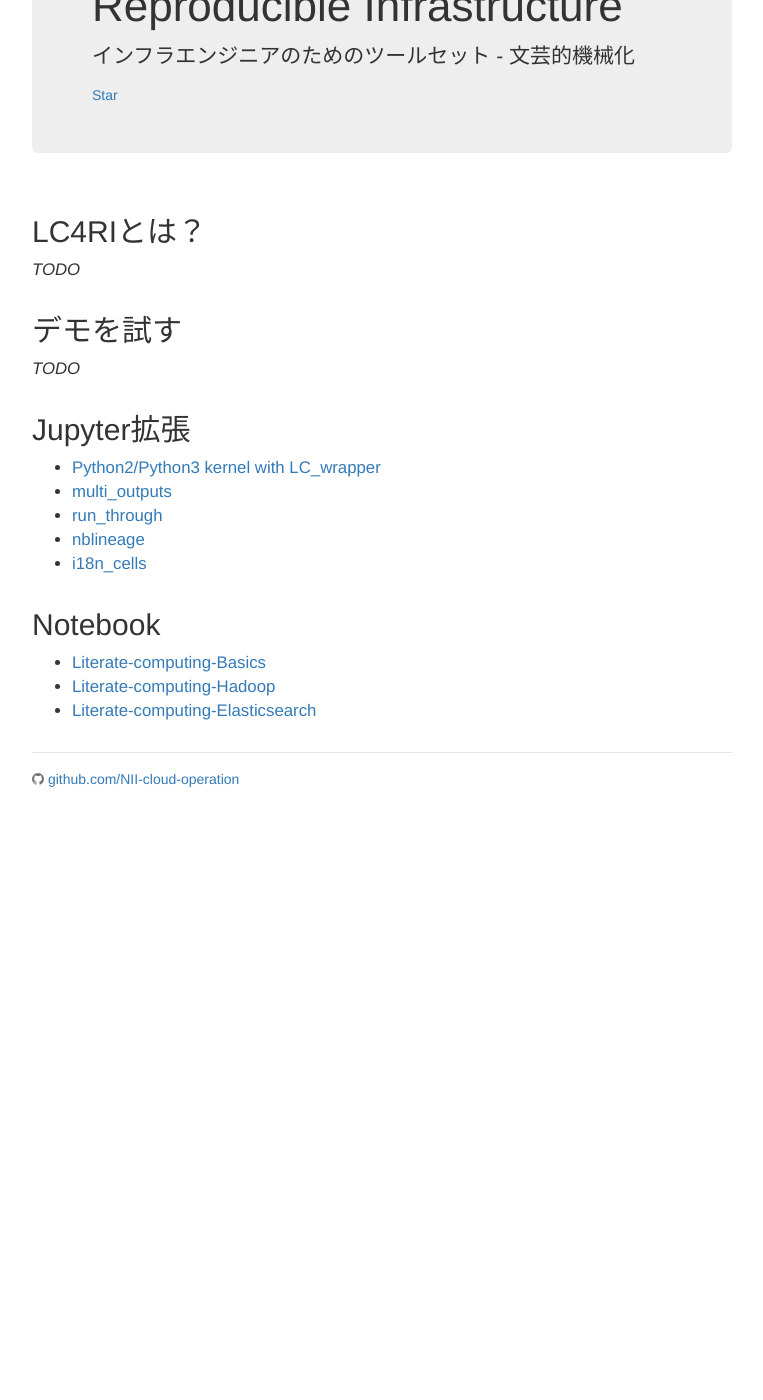
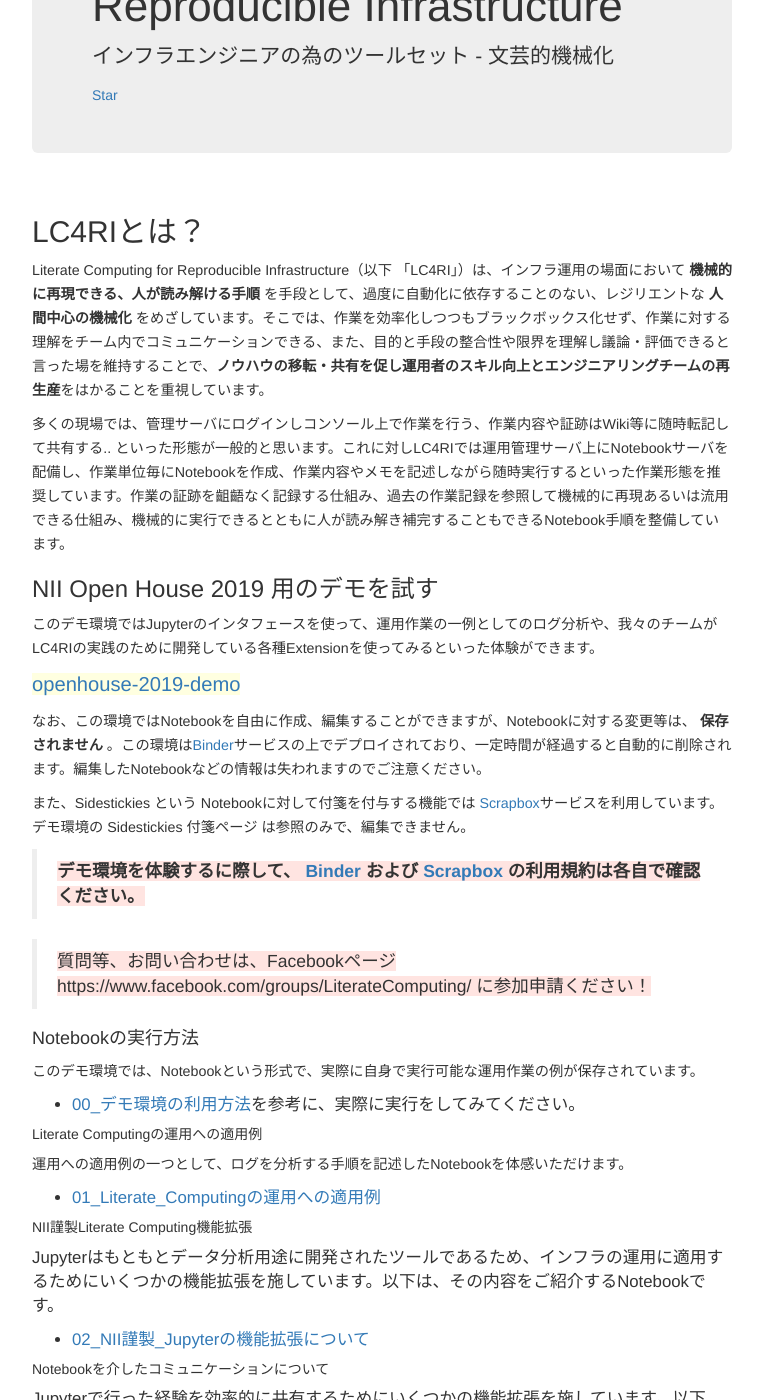
Before and after one commit to Literate-Computing/literate-computing.github.io, a Jekyll site: the page built from index-ja.md, in a window 1280 px wide and 1400 px high, scrolled down 245 px. Shown: the whole window, without its empty margins (258-1021 px from the left). Built offline with Jekyll 4.4.1, drawn with Linux system fonts in a browser that asks for light colours; before the commit the page ends 1064 px from its top, so only the background shows below that; some of the changed text lies outside the part shown.

Commit message:
rewite index-ja

```diff
--- a/index-ja.md
+++ b/index-ja.md
@@ -1,17 +1,69 @@
 ---
 title: Literate Computing for Reproducible Infrastructure
-description: インフラエンジニアのためのツールセット - 文芸的機械化
+description: インフラエンジニアの為のツールセット - 文芸的機械化
 link_en: index.html
 layout: home
 ---
 
 ## LC4RIとは？
+<small>
+Literate Computing for Reproducible Infrastructure（以下 「LC4RI」）は、インフラ運用の場面において **機械的に再現できる、人が読み解ける手順** を手段として、過度に自動化に依存することのない、レジリエントな **人間中心の機械化** をめざしています。そこでは、作業を効率化しつつもブラックボックス化せず、作業に対する理解をチーム内でコミュニケーションできる、また、目的と手段の整合性や限界を理解し議論・評価できると言った場を維持することで、**ノウハウの移転・共有を促し運用者のスキル向上とエンジニアリングチームの再生産**をはかることを重視しています。
 
-*TODO*
+<small>
+多くの現場では、管理サーバにログインしコンソール上で作業を行う、作業内容や証跡はWiki等に随時転記して共有する.. といった形態が一般的と思います。これに対しLC4RIでは運用管理サーバ上にNotebookサーバを配備し、作業単位毎にNotebookを作成、作業内容やメモを記述しながら随時実行するといった作業形態を推奨しています。作業の証跡を齟齬なく記録する仕組み、過去の作業記録を参照して機械的に再現あるいは流用できる仕組み、機械的に実行できるとともに人が読み解き補完することもできるNotebook手順を整備しています。
+</small>
 
-## デモを試す
+### NII Open House 2019 用のデモを試す
+<small>
+このデモ環境ではJupyterのインタフェースを使って、運用作業の一例としてのログ分析や、我々のチームがLC4RIの実践のために開発している各種Extensionを使ってみるといった体験ができます。
 
-*TODO*
+<big><span style='background-color:lightyellow;'>
+[openhouse-2019-demo](https://mybinder.org/v2/gh/NII-cloud-operation/Jupyter-LC_docker/openhouse-2019-demo)
+</span>
+
+<small>
+なお、この環境ではNotebookを自由に作成、編集することができますが、Notebookに対する変更等は、 **保存されません** 。この環境は[Binder](https://mybinder.readthedocs.io/en/latest/)サービスの上でデプロイされており、一定時間が経過すると自動的に削除されます。編集したNotebookなどの情報は失われますのでご注意ください。
+
+<small>
+また、Sidestickies という Notebookに対して付箋を付与する機能では [Scrapbox](https://scrapbox.io/product/)サービスを利用しています。デモ環境の Sidestickies 付箋ページ は参照のみで、編集できません。
+
+
+
+> <span style='background-color:mistyrose;'> **デモ環境を体験するに際して、 [Binder](https://mybinder.readthedocs.io/en/latest/) および [Scrapbox](https://scrapbox.io/product/) の利用規約は各自で確認ください。** </span>
+
+> <span style='background-color:mistyrose;' > 質問等、お問い合わせは、Facebookページ https://www.facebook.com/groups/LiterateComputing/ に参加申請ください！</span>
+
+#### Notebookの実行方法
+
+<small>
+このデモ環境では、Notebookという形式で、実際に自身で実行可能な運用作業の例が保存されています。
+
+<small>
+* [00_デモ環境の利用方法](00_デモ環境の利用方法.ipynb)を参考に、実際に実行をしてみてください。
+
+
+##### Literate Computingの運用への適用例
+
+<small>
+運用への適用例の一つとして、ログを分析する手順を記述したNotebookを体感いただけます。
+
+* [01_Literate_Computingの運用への適用例](01_Literate_Computingの運用への適用例.ipynb)
+
+
+##### NII謹製Literate Computing機能拡張
+Jupyterはもともとデータ分析用途に開発されたツールであるため、インフラの運用に適用するためにいくつかの機能拡張を施しています。以下は、その内容をご紹介するNotebookです。
+
+* [02_NII謹製_Jupyterの機能拡張について](02_NII謹製_Jupyterの機能拡張について.ipynb)
+
+
+##### Notebookを介したコミュニケーションについて
+
+Jupyterで行った経験を効率的に共有するためにいくつかの機能拡張を施しています。以下は、その内容をご紹介するNotebookです。
+
+* [03_Notebookを介したコミュニケーション](03_Notebookを介したコミュニケーション.ipynb)
+
+
+
 
 ## Jupyter拡張
 
@@ -20,9 +72,3 @@
 - [run_through](https://github.com/NII-cloud-operation/Jupyter-LC_run_through)
 - [nblineage](https://github.com/NII-cloud-operation/Jupyter-LC_nblineage)
 - [i18n_cells](https://github.com/NII-cloud-operation/Jupyter-i18n_cells)
-
-## Notebook
-
-- [Literate-computing-Basics](https://github.com/NII-cloud-operation/Literate-computing-Basics)
-- [Literate-computing-Hadoop](https://github.com/NII-cloud-operation/Literate-computing-Hadoop)
-- [Literate-computing-Elasticsearch](https://github.com/NII-cloud-operation/Literate-computing-Elasticsearch)
```
Also changed, not shown: index.md (+20 -11 lines).
